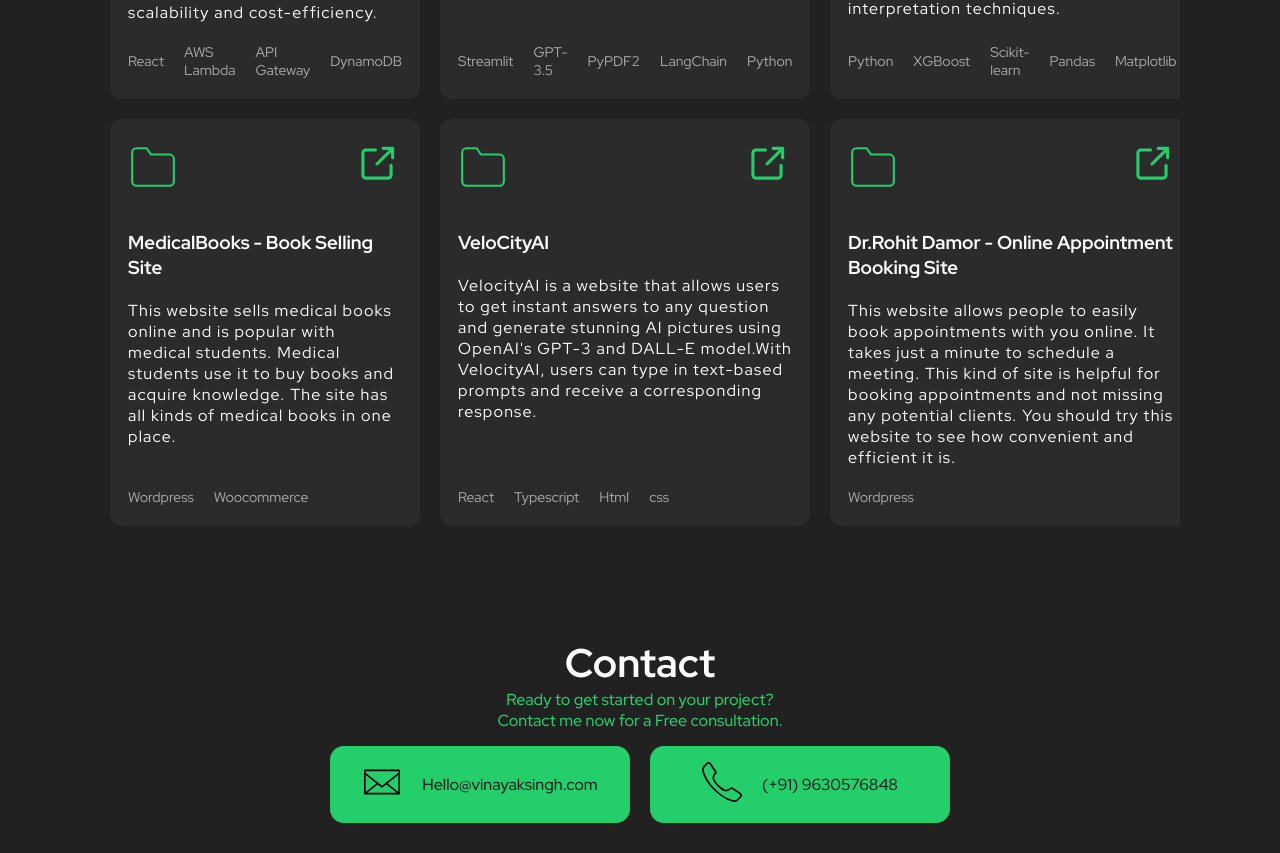
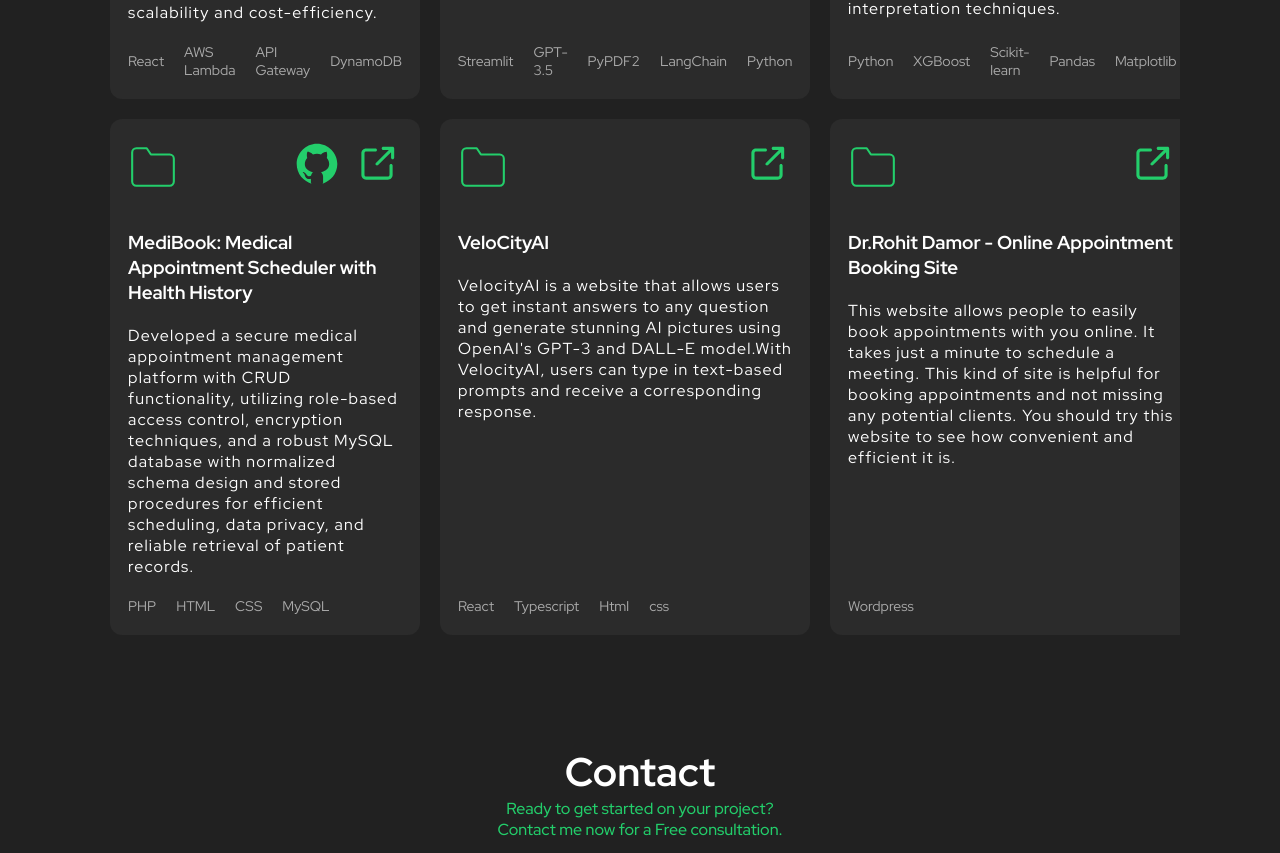
Before and after one commit to CodeVinayak/Portfolio-v2, a React (Create React App) app: page / in a window 1280 px wide. Shown: the part 1190-2043 px from the top of the page. Built offline with nearby package versions, Linux system fonts and the light colour scheme.

Commit message:
Update Project.tsx

```diff
--- a/src/components/Project/Project.tsx
+++ b/src/components/Project/Project.tsx
@@ -123,7 +123,38 @@ export function Project() {
           </div>
         </ScrollAnimation> */}
 
-        <ScrollAnimation animateIn="flipInX">
+<ScrollAnimation animateIn="flipInX">
+  <div className="project">
+    <header>
+      <svg width="50" xmlns="http://www.w3.org/2000/svg" role="img" viewBox="0 0 24 24" fill="none" stroke="#23ce6b" strokeWidth="1" strokeLinecap="round" strokeLinejoin="round">
+        <title>Folder</title>
+        <path d="M22 19a2 2 0 0 1-2 2H4a2 2 0 0 1-2-2V5a2 2 0 0 1 2-2h5l2 3h9a2 2 0 0 1 2 2z"></path>
+      </svg>
+      <div className="project-links">
+        <a href="https://github.com/CodeVinayak/MediBook-Medical-Appointment-Scheduler-with-Health-History" target="_blank" rel="noreferrer">
+          <img src={githubIcon} alt="Visit site" />
+        </a>
+        <a href="https://medibook.vinayaksingh.com" target="_blank" rel="noreferrer">
+          <img src={externalLink} alt="Visit site" />
+        </a>
+      </div>
+    </header>
+    <div className="body">
+      <h3>MediBook: Medical Appointment Scheduler with Health History</h3>
+      <p>Developed a secure medical appointment management platform with CRUD functionality, utilizing role-based access control, encryption techniques, and a robust MySQL database with normalized schema design and stored procedures for efficient scheduling, data privacy, and reliable retrieval of patient records.</p>
+    </div>
+    <footer>
+      <ul className="tech-list">
+        <li>PHP</li>
+        <li>HTML</li>
+        <li>CSS</li>
+        <li>MySQL</li>
+      </ul>
+    </footer>
+  </div>
+</ScrollAnimation>
+
+        {/* <ScrollAnimation animateIn="flipInX">
           <div className="project">
             <header>
               <svg width="50" xmlns="http://www.w3.org/2000/svg" role="img" viewBox="0 0 24 24" fill="none" stroke="#23ce6b " stroke-width="1" stroke-linecap="round" stroke-linejoin="round" ><title>Folder</title><path d="M22 19a2 2 0 0 1-2 2H4a2 2 0 0 1-2-2V5a2 2 0 0 1 2-2h5l2 3h9a2 2 0 0 1 2 2z"></path></svg>
@@ -146,7 +177,7 @@ export function Project() {
               </ul>
             </footer>
           </div>
-        </ScrollAnimation>
+        </ScrollAnimation> */}
 
         <ScrollAnimation animateIn="flipInX">
           <div className="project">
```
